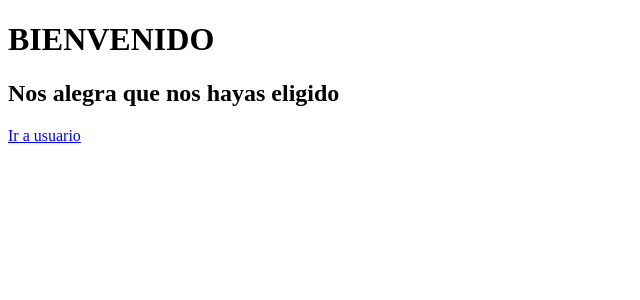
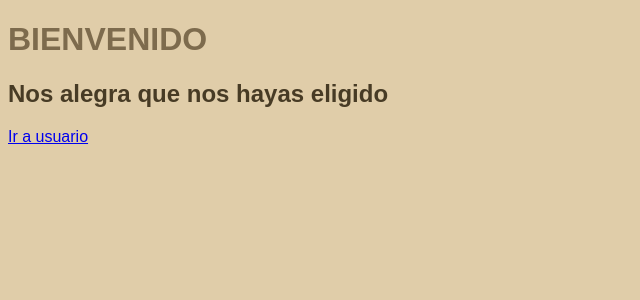
Before and after one commit to Noelia-DAlessandro/Tercer_pre_entrega_Noelia_DAlessandro, a Django app: template project/apps/home/templates/cliente/index.html in a window 1280 px wide. Shown: the top 300 px of the page, without its empty margins (0-640 px from the left). Run offline with Django 4.2, Linux system fonts and the light colour scheme; the template is opened without the code that fills it, so the values that code supplies are empty.

Commit message:
diseño a la pagina inicial

```diff
--- a/project/apps/home/templates/cliente/base.html
+++ b/project/apps/home/templates/cliente/base.html
@@ -4,6 +4,21 @@
     <meta charset="UTF-8">
     <meta name="viewport" content="width=device-width, initial-scale=1.0">
     <title>Document</title>
+    <style>
+        body {
+            background-color: #E0CDA9; /* Color de fondo */
+            color: #473B25; /* Color del texto */
+            font-family: Arial, sans-serif;
+        }
+
+        h1 {
+            color: #7D6B4D; /* Color del título */
+        }
+
+        p {
+            color: #473B25; /* Color del texto normal */
+        }
+    </style>
 </head>
 <body>
     {% block TITULO %}
```
